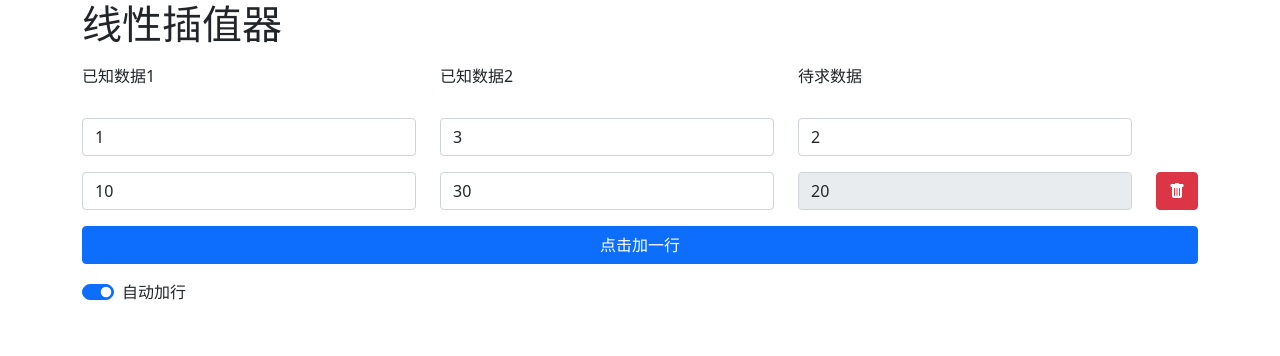
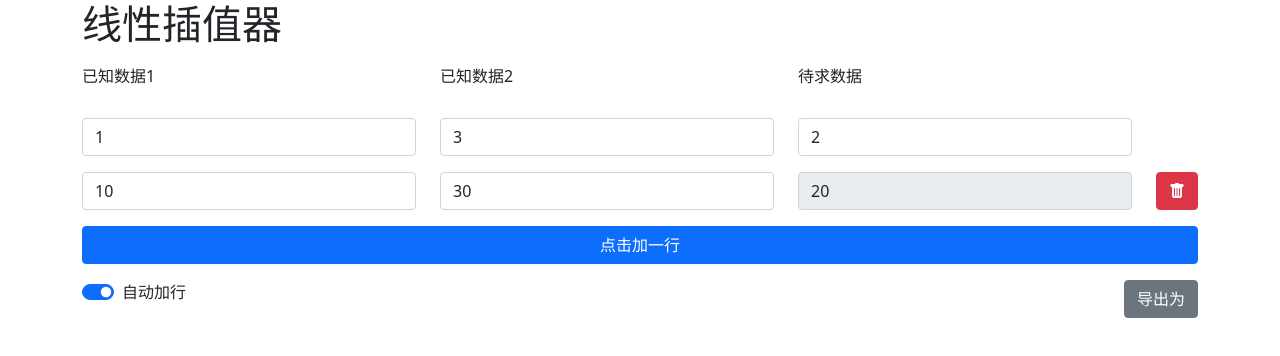
Before and after one commit to worranhin/linear-interpolator, a Vue app: page / in a window 1280 px wide. Shown: the top 356 px of the page. Built offline with nearby package versions, Linux system fonts and the light colour scheme.

Commit message:
实现导出为 .json & .csv

```diff
--- a/src/App.vue
+++ b/src/App.vue
@@ -1,39 +1,48 @@
 <template>
     <head-row></head-row>
     <preset-row :data="data_preset" @update:preset="handleUpdatePreset"></preset-row>
-    <getdata-row
-        v-for="item in data_get"
-        :key="item.id"
-        :data="item"
-        @update:data="handleUpdateData"
-        @deleteRow="handleDeleteRow"
-    ></getdata-row>
+    <getdata-row v-for="item in data_get" :key="item.id" :data="item" @update:data="handleUpdateData"
+        @deleteRow="handleDeleteRow"></getdata-row>
     <div class="row my-3">
         <div class="col">
-            <button @click="addRow" type="button" class="btn btn-primary addRow">点击加一行</button>
+            <button @click="addRow" type="button" class="btn btn-primary fullButton">点击加一行</button>
         </div>
     </div>
     <div class="row my-3">
         <div class="col">
             <div class="form-check form-switch">
-                <input
-                    class="form-check-input"
-                    role="switch"
-                    type="checkbox"
-                    v-model="isAutoAdd"
-                    id="autoAdd"
-                />
+                <input class="form-check-input" role="switch" type="checkbox" v-model="isAutoAdd" id="autoAdd" />
                 <label class="form-check-label" for="autoAdd">自动加行</label>
             </div>
         </div>
-        <!-- <div class="col-auto">
-            <button class="btn btn-secondary ">导出为</button>
-        </div> -->
+        <div class="col-auto">
+            <button class="btn btn-secondary" @click="exportData">导出为</button>
+        </div>
+    </div>
+    <!-- 导出内容框 -->
+    <div v-if="displayExport">
+        <div class="card my-1">
+            <div class="card-body">
+                <h5 class="card-title">.json</h5>
+                <p class="card-text">{{ exportStr.json }}</p>
+            </div>
+        </div>
+        <div class="card my-1">
+            <div class="card-body">
+                <h5 class="card-title">.csv</h5>
+                <pre class="card-text">{{ exportStr.csv }}</pre>
+            </div>
+        </div>
+        <div class="row my-2">
+            <div class="col">
+                <button class="btn btn-danger fullButton" @click="displayExport = false">关闭</button>
+            </div>
+        </div>
     </div>
 </template>
 
-<style>
-.addRow {
+<style scoped>
+.fullButton {
     width: 100%;
 }
 </style>
@@ -61,6 +70,12 @@ const App = {
             ],
             currentId: 1,
             isAutoAdd: true,
+            // 导出内容
+            exportStr: {
+                json: '',
+                csv: ''
+            },
+            displayExport: false,
         };
     },
     methods: {
@@ -81,10 +96,12 @@ const App = {
                     reject(e);
                 }
             }).then(() => {
-                window.scrollBy({  // 在添加新行后滚动至底部
-                    top: window.innerHeight,
-                    behavior: 'smooth'
-                });
+                if (!this.displayExport) {   // 若显示了导出框，则不自动滚动
+                    window.scrollBy({  // 在添加新行后滚动至底部
+                        top: window.innerHeight,
+                        behavior: 'smooth'
+                    });
+                }
             });
         },
 
@@ -155,7 +172,43 @@ const App = {
             else {
                 console.warn('warn: delete nothing');
             }
+        },
+        /** 导出数据 */
+        exportData() {
+            // 获取数据
+            let data = this.data_get.map(item => {
+                return {
+                    data1: item.data1,
+                    data2: item.data2,
+                    expect: item.expect,
+                };
+            });
+            data.unshift(this.data_preset);
 
+            // 导出 json
+            this.exportStr.json = JSON.stringify(data);
+
+            // 导出 csv
+            let csvStr = '';
+            for (let item of data) {
+                csvStr += `${item.data1},${item.data2},${item.expect}\n`;
+            }
+            this.exportStr.csv = csvStr;
+
+            // 显示导出框
+            new Promise((resolve, reject) => {
+                try {
+                    resolve(this.displayExport = true);
+                } catch (e) {
+                    console.log('导出失败', e);
+                    reject(e);
+                }
+            }).then(() => {
+                window.scrollBy({
+                    top: window.innerHeight,
+                    behavior: 'smooth'
+                });
+            });
         },
     },
     components: {
```
Also changed, not shown: 1 other file (tests, documents, lock files or other folders).
